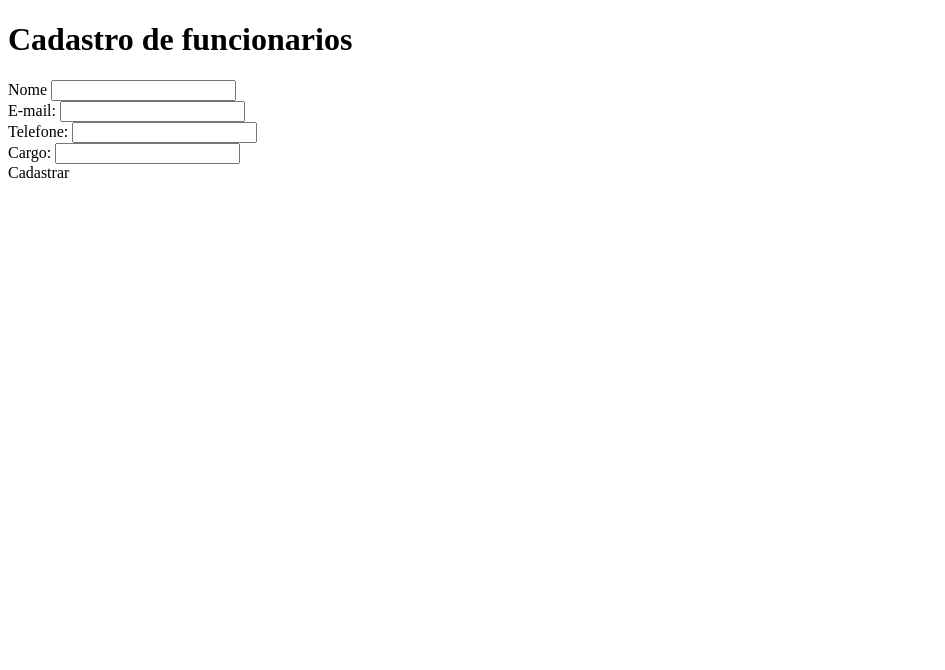
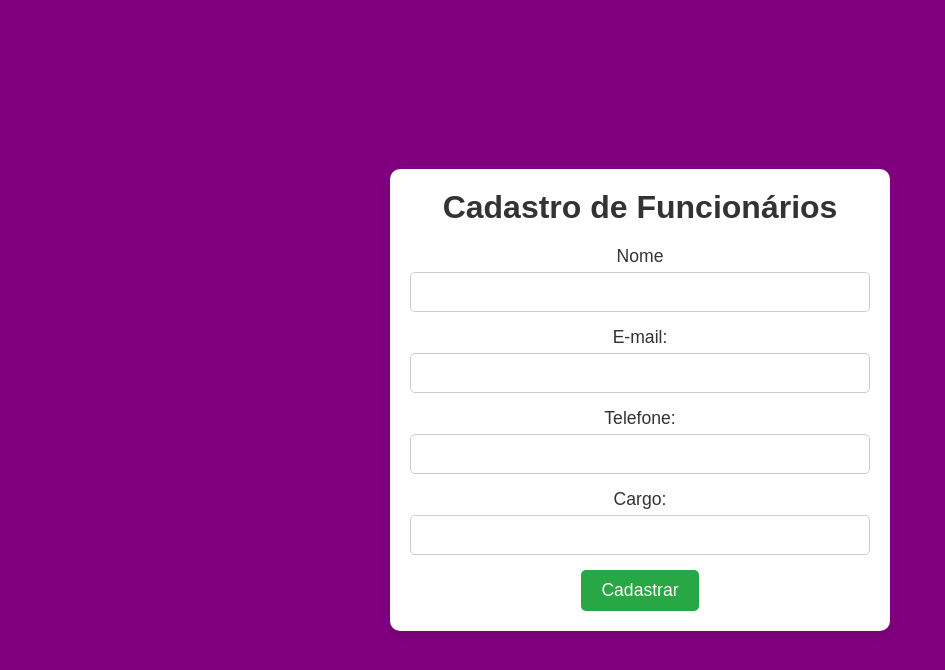
Before and after one commit to Phabiodnz/clinicaMedicaEverton, a plain HTML site: page pages/funcionario/funcionario_cadastro.html in a window 1280 px wide. Shown: the whole page, without its empty margins (0-945 px from the left). Drawn offline with Linux system fonts and the light colour scheme; files whose address does not match are found by name.

Commit message:
Second commit

```diff
--- /dev/null
+++ b/css/funcionarioStyles.css
@@ -0,0 +1,98 @@
+/* Resetando os estilos padrões de margin e padding */
+* {
+    margin: 0;
+    padding: 0;
+    box-sizing: border-box; /* Garante que o padding e border sejam incluídos no cálculo da largura e altura */
+}
+
+/* Estilos gerais do body */
+body {
+    font-family: Arial, sans-serif;  /* Define a fonte para o corpo da página */
+    background-color: purple;      /* Cor de fundo suave para a página */
+    color: #333;                    /* Cor do texto padrão */
+    display: flex;                   /* Ativa o modelo de layout Flexbox */
+    justify-content: center;         /* Alinha o conteúdo ao centro na horizontal */
+    align-items: center;             /* Alinha o conteúdo ao centro na vertical */
+    height: 100vh;                   /* Define a altura da tela como 100% da altura da viewport */
+    padding: 10px;                   /* Pequeno espaço nas bordas para não ficar colado */
+}
+
+/* Estilizando o contêiner do formulário */
+.container {
+    background-color: white;         /* Fundo branco para o formulário */
+    padding: 20px;                   /* Espaçamento interno do formulário */
+    border-radius: 10px;             /* Bordas arredondadas */
+    box-shadow: 0 4px 8px rgba(0, 0, 0, 0.1); /* Sombra suave ao redor do formulário */
+    width: 100%;                     /* Largura máxima do contêiner */
+    max-width: 500px;                /* Largura máxima de 500px para não ficar muito largo */
+    text-align: center;              /* Centraliza o texto dentro do contêiner */
+}
+
+/* Estilo do título */
+h1 {
+    font-size: 2rem;                 /* Define o tamanho da fonte do título */
+    color: #333;                     /* Cor do título */
+    margin-bottom: 20px;             /* Espaçamento abaixo do título */
+}
+
+/* Estilizando as labels */
+label {
+    display: block;                  /* Faz com que cada label ocupe uma linha completa */
+    font-size: 1.1rem;               /* Tamanho da fonte das labels */
+    color: #333;                     /* Cor do texto das labels */
+    margin-bottom: 5px;              /* Espaço abaixo de cada label */
+}
+
+/* Estilizando os campos de entrada (inputs) */
+input[type="text"],
+input[type="email"],
+input[type="tel"] {
+    width: 100%;                     /* Faz com que o campo de entrada ocupe toda a largura disponível */
+    padding: 10px;                   /* Espaçamento interno dentro dos campos */
+    margin-bottom: 15px;             /* Espaço abaixo de cada campo */
+    border: 1px solid #ccc;          /* Cor de borda padrão */
+    border-radius: 5px;              /* Bordas arredondadas */
+    font-size: 1rem;                 /* Tamanho da fonte nos campos */
+}
+
+/* Estilo para quando os campos estão com foco (clicados) */
+input[type="text"]:focus,
+input[type="email"]:focus,
+input[type="tel"]:focus {
+    border-color: #007BFF;           /* Muda a cor da borda quando o campo recebe foco */
+    outline: none;                   /* Remove a borda azul padrão do navegador */
+}
+
+/* Estilizando o botão de envio */
+button {
+    background-color: #28a745;       /* Cor de fundo verde para o botão */
+    color: white;                    /* Cor do texto (branco) */
+    padding: 10px 20px;               /* Espaçamento interno do botão */
+    border: none;                    /* Remove a borda padrão */
+    border-radius: 5px;              /* Bordas arredondadas para o botão */
+    font-size: 1.1rem;                /* Tamanho da fonte do botão */
+    cursor: pointer;                 /* Define o cursor como "mãozinha" quando passar sobre o botão */
+}
+
+/* Efeito hover no botão */
+button:hover {
+    background-color: #218838;       /* Altera a cor do botão quando o mouse passa por cima */
+}
+
+/* Responsividade: Ajusta o layout para telas pequenas (como celulares) */
+@media (max-width: 600px) {
+    .container {
+        padding: 15px;               /* Diminui o padding no formulário em telas pequenas */
+        width: 90%;                   /* Faz o formulário ocupar 90% da largura da tela */
+    }
+
+    h1 {
+        font-size: 1.5rem;            /* Tamanho do título reduzido para telas pequenas */
+    }
+
+    input[type="text"],
+    input[type="email"],
+    input[type="tel"] {
+        font-size: 0.9rem;            /* Tamanho da fonte dos campos reduzido para telas pequenas */
+    }
+}
--- a/js/funcionarioPage.js
+++ b/js/funcionarioPage.js
@@ -4,24 +4,30 @@ function validarFormulario(event) {
     const telefone = document.getElementById('telefone').value;
     const cargo = document.getElementById('cargo').value;
 
-    if(!nome || !email || !telefone || !cargo){
+    // Verificar se todos os campos obrigatórios foram preenchidos
+    if (!nome || !email || !telefone || !cargo) {
         event.preventDefault();
         alert('Por favor, preencha todos os campos!');
         return false;
     }
 
-    const regexEmail = /^[a-zA-Z0-9._-]+@[a-zA-Z0-9.-]+\.[a-zA-Z]{2,4}$/;
+    // Validação de e-mail usando uma expressão regular melhorada
+    const regexEmail = /^[a-zA-Z0-9._%+-]+@[a-zA-Z0-9.-]+\.[a-zA-Z]{2,}$/;
     if (!regexEmail.test(email)) {
-    event.preventDefault();
-    alert('Por favor, insira um e-mail válido.');
-    return false;
+        event.preventDefault();
+        alert('Por favor, insira um e-mail válido.');
+        return false;
     }
 
-    if (telefone.lenght < 10){
+    // Validação do telefone (precisa ter pelo menos 10 caracteres)
+    if (telefone.length < 10) {
         event.preventDefault();
         alert('O telefone deve ter pelo menos 10 caracteres.');
         return false;
     }
 
     return true;
-    }
+}
+
+// Associando a função ao evento submit do formulário
+document.getElementById('cadastro-funcionario').addEventListener('submit', validarFormulario);
--- a/pages/funcionario/funcionario_cadastro.html
+++ b/pages/funcionario/funcionario_cadastro.html
@@ -1,19 +1,20 @@
 <!DOCTYPE html>
-<html lang="en">
+<html lang="pt-br">
 <head>
     <meta charset="UTF-8">
     <meta name="viewport" content="width=device-width, initial-scale=1.0">
-    <title>Document</title>
+    <title>Cadastro de Funcionários</title>
 
+    <!-- Caminho relativo correto para o arquivo CSS -->
+    <link rel="stylesheet" href="../../css/funcionarioStyles.css">
     <script src="js/funcionarioPage.js"></script>
 </head>
 <body>
-    <h1>
-        Cadastro de funcionarios
-    </h1>
+    <div class="container">
+        <h1>Cadastro de Funcionários</h1>
         <form id="cadastro-funcionario" action="processar_dados.php" method="POST">
             <label for="nome">Nome</label>
-        <input type=text id="nome" name="nome" required>
+            <input type="text" id="nome" name="nome" required>
             <br>
 
             <label for="email">E-mail:</label>
@@ -28,7 +29,8 @@
             <input type="text" id="cargo" name="cargo" required>
             <br>
 
-        <buttom type="submit">Cadastrar</buttom>
+            <button type="submit">Cadastrar</button>
         </form>
+    </div>
 </body>
 </html>
```
Lines whose indentation alone changed are shown as unchanged.
